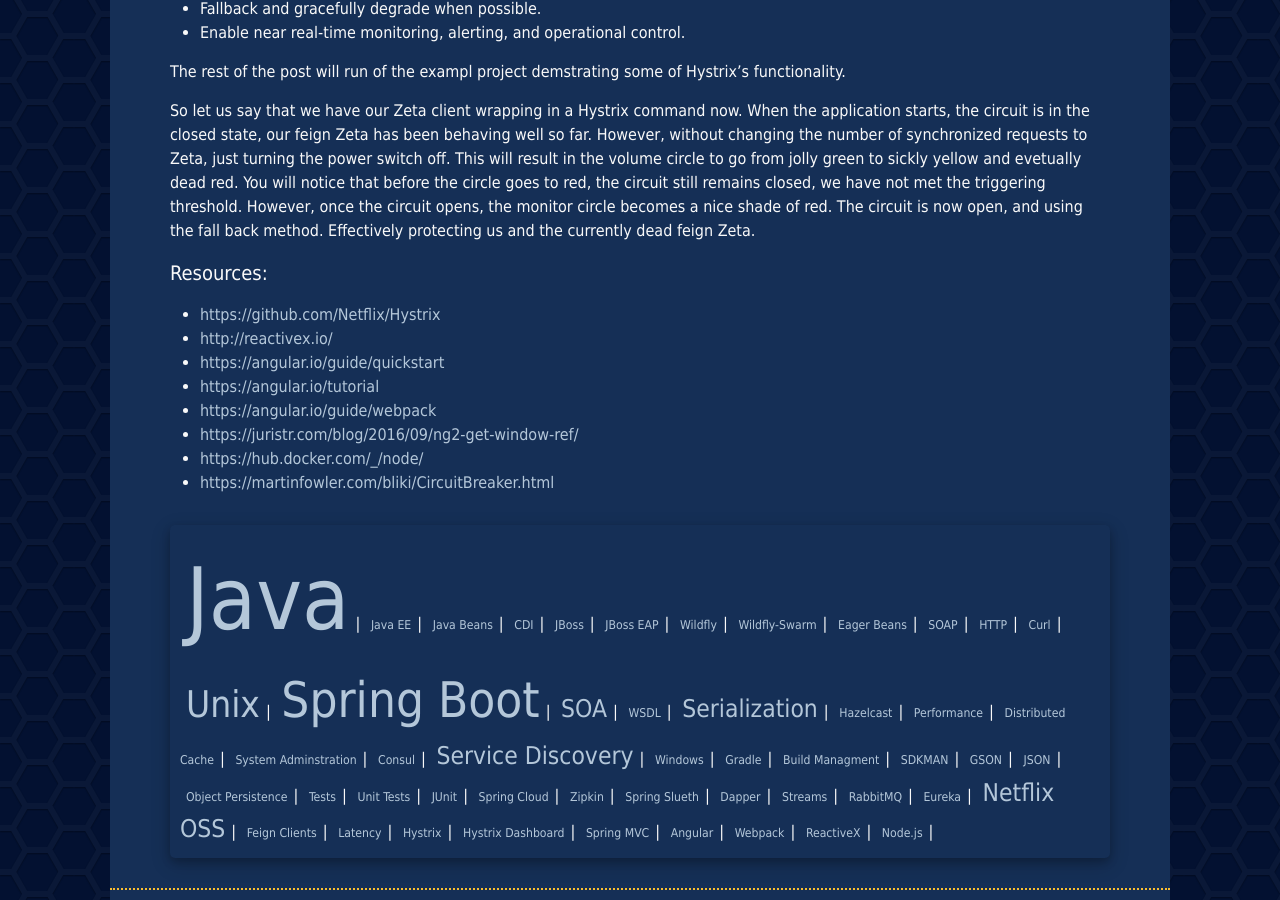
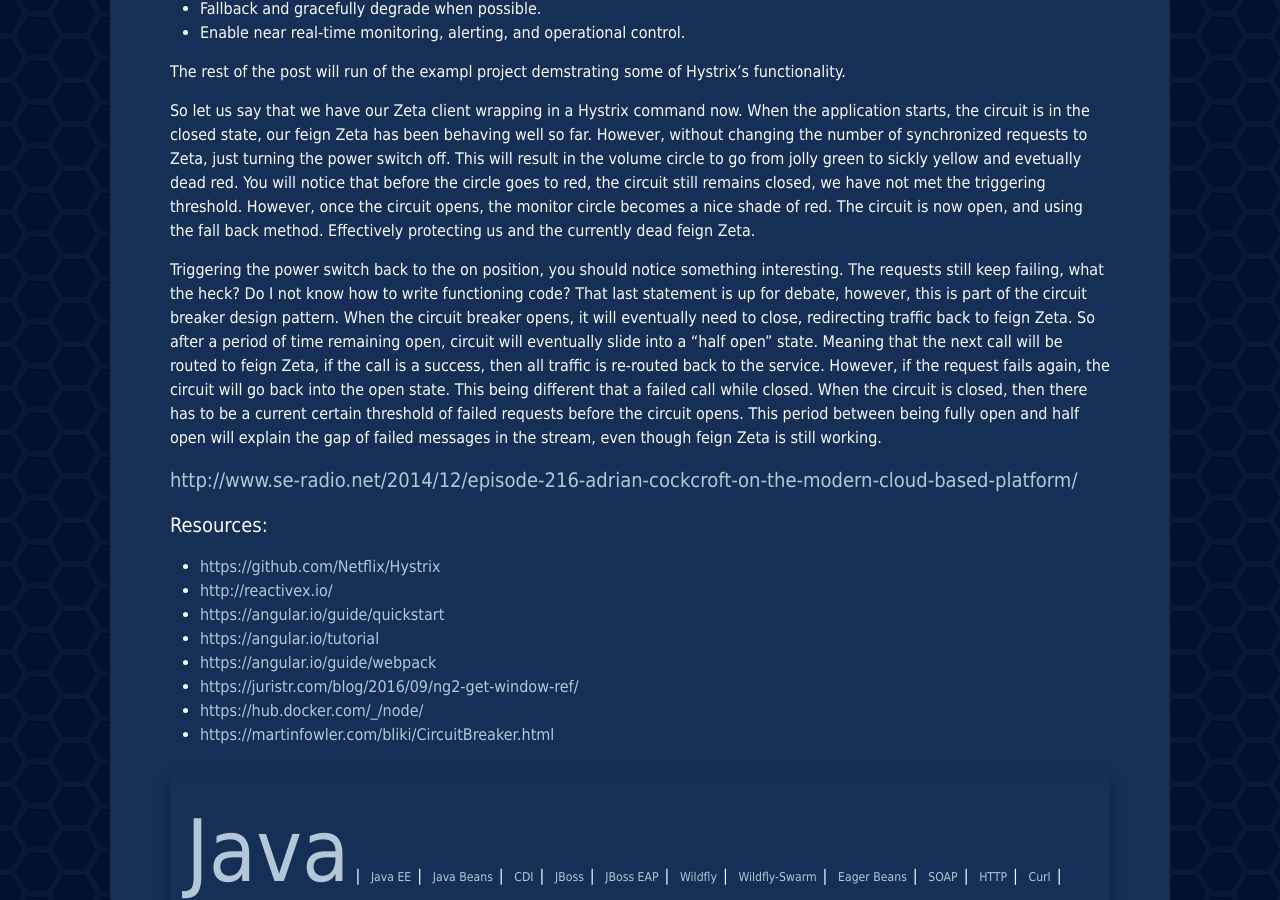
Before and after one commit to Unthrottled/blog, a Jekyll site: the page built from _posts/2017-06-18-Circuit-Breakers.md, in a window 1280 px wide and 900 px high, scrolled down 1306 px. Built offline with Jekyll 4.4.1, drawn with Linux system fonts in a browser that asks for light colours.

Commit message:
Moar Me words

```diff
--- a/_posts/2017-06-18-Circuit-Breakers.md
+++ b/_posts/2017-06-18-Circuit-Breakers.md
@@ -56,6 +56,20 @@
 The circuit is now open, and using the fall back method.
 Effectively protecting us and the currently dead feign Zeta.
 
+Triggering the power switch back to the on position, you should notice something interesting.
+The requests still keep failing, what the heck?
+Do I not know how to write functioning code?
+That last statement is up for debate, however, this is part of the circuit breaker design pattern.
+When the circuit breaker opens, it will eventually need to close, redirecting traffic back to feign Zeta.
+So after a period of time remaining open, circuit will eventually slide into a "half open" state.
+Meaning that the next call will be routed to feign Zeta, if the call is a success, then all traffic is re-routed back to the service.
+However, if the request fails again, the circuit will go back into the open state.
+This being different that a failed call while closed.
+When the circuit is closed, then there has to be a current certain threshold of failed requests before the circuit opens.
+This period between being fully open and half open will explain the gap of failed messages in the stream, even though feign Zeta is still working.
+
+
+#### [http://www.se-radio.net/2014/12/episode-216-adrian-cockcroft-on-the-modern-cloud-based-platform/](http://www.se-radio.net/2014/12/episode-216-adrian-cockcroft-on-the-modern-cloud-based-platform/)
 
 
 
```
